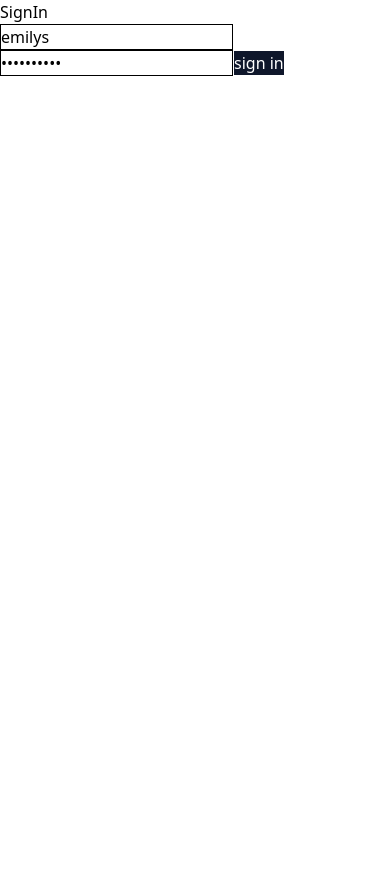
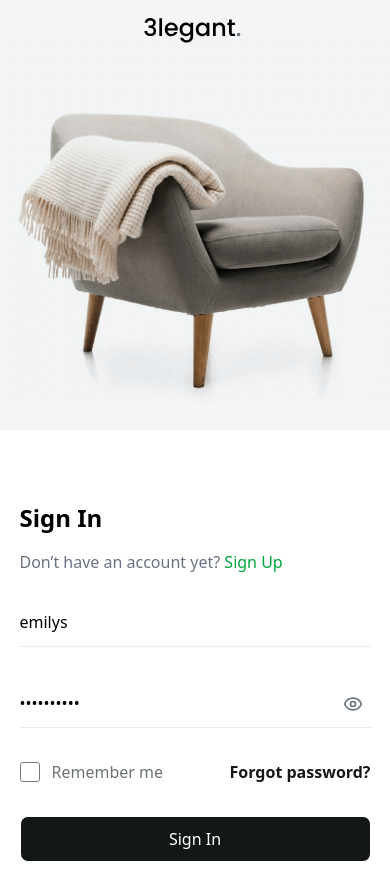
Before and after one commit to QobiljonDeveloper/e-commerce, a React (Vite) app: page /sign-in in a window 390 px wide. Before the commit the page ends 844 px from the top, so only its background shows below. Built offline with nearby package versions, Linux system fonts and the light colour scheme.

Commit message:
my section is done

```diff
--- a/src/pages/account/index.tsx
+++ b/src/pages/account/index.tsx
@@ -1,21 +1,131 @@
-import { memo, useEffect } from 'react';
-import { api } from '../../api';
-import { useDispatch } from 'react-redux';
-import { removeToken } from '../../lib/features/authSlice';
+import { memo, useEffect, useState } from "react";
+import { api } from "../../api";
+import { useDispatch } from "react-redux";
+import { removeToken } from "../../lib/features/authSlice";
+import type { IUser } from "../../types";
+import profile_photo from "../../assets/profile-photo.svg";
 
 const Account = () => {
-  const dispatch = useDispatch()
-  useEffect(()=>{
+  const dispatch = useDispatch();
+  const [data, setData] = useState<IUser | null>(null);
+  const [selected, setSelected] = useState("Account");
+
+  useEffect(() => {
     api
       .get("/auth/me")
-      .then()
-      .catch(()=> {
-        dispatch(removeToken())
-      })
-  }, [])
+      .then((res) => setData(res.data))
+      .catch(() => {
+        dispatch(removeToken());
+      });
+  }, []);
+
+  const menuItems = [
+    { label: "Account" },
+    { label: "Address" },
+    { label: "Orders" },
+    { label: "Wishlist" },
+    { label: "Log Out", action: () => dispatch(removeToken()) },
+  ];
+
   return (
-    <div className="Index">
-      <h2>Account</h2>
+    <div className="container py-10 md:py-20">
+      <p className="text-[32px] md:text-[54px] text-center font-medium mb-10 md:mb-20">
+        My Account
+      </p>
+
+      {data && (
+        <div className="grid grid-cols-1 lg:grid-cols-4 gap-8">
+          <div className="bg-py py-8 px-4 rounded-lg lg:col-span-1">
+            <div className="flex flex-col gap-3 items-center">
+              <div className="relative size-20 rounded-full">
+                <img
+                  src={data.image}
+                  alt={data.firstName}
+                  className="rounded-full size-20 object-cover"
+                />
+                <span className="absolute -bottom-1 -right-2 bg-black outline-2 outline-white size-8 rounded-full flex items-center justify-center">
+                  <img src={profile_photo} alt="" />
+                </span>
+              </div>
+
+              <p className="text-[18px] md:text-[20px] font-medium text-center">
+                {data.firstName} {data.lastName}
+              </p>
+            </div>
+
+            <div className="hidden md:flex flex-col gap-5 mt-10 text-left">
+              {menuItems.map((item, idx) => (
+                <p
+                  key={idx}
+                  className={`text-[16px] cursor-pointer ${
+                    selected === item.label
+                      ? "font-semibold border-b pb-2"
+                      : "font-medium text-[#6C7275]"
+                  }`}
+                  onClick={() => {
+                    setSelected(item.label);
+                    if (item.action) item.action();
+                  }}
+                >
+                  {item.label}
+                </p>
+              ))}
+            </div>
+
+            <div className="mt-8 md:hidden">
+              <select
+                value={selected}
+                onChange={(e) => {
+                  const value = e.target.value;
+                  setSelected(value);
+                  if (value === "Log Out") {
+                    dispatch(removeToken());
+                  }
+                }}
+                className="w-full p-2 rounded-md border border-gray-300"
+              >
+                {menuItems.map((item, idx) => (
+                  <option key={idx} value={item.label}>
+                    {item.label}
+                  </option>
+                ))}
+              </select>
+            </div>
+          </div>
+
+          <div className="lg:col-span-3 p-4 md:p-8 bg-white">
+            <div className="grid grid-cols-1 sm:grid-cols-2 gap-6 text-sm">
+              <div>
+                <p className="text-gray-400">Email</p>
+                <p className="font-medium">{data.email}</p>
+              </div>
+              <div>
+                <p className="text-gray-400">Phone</p>
+                <p className="font-medium">{data.phone}</p>
+              </div>
+              <div>
+                <p className="text-gray-400">Birth Date</p>
+                <p className="font-medium">{data.birthDate}</p>
+              </div>
+              <div>
+                <p className="text-gray-400">Company</p>
+                <p className="font-medium">
+                  {data.company.title} – {data.company.name}
+                </p>
+              </div>
+            </div>
+
+            <div className="mt-8">
+              <p className="text-gray-400 text-sm">Address</p>
+              <p className="font-medium">
+                {data.address.address}, {data.address.city},{" "}
+                {data.address.state} {data.address.postalCode},{" "}
+                {data.address.country}
+              </p>
+            </div>
+          </div>
+        </div>
+      )}
     </div>
   );
 };
--- a/src/pages/sign-in/index.tsx
+++ b/src/pages/sign-in/index.tsx
@@ -4,13 +4,17 @@ import toast from "react-hot-toast";
 import { useDispatch } from "react-redux";
 import { setToken } from "../../lib/features/authSlice";
 import { useNavigate } from "react-router-dom";
+import loginImg from "../../assets/login.png";
+import logo from "../../assets/logo.svg";
+import { LuEye, LuEyeOff } from "react-icons/lu";
 
 const SignIn = () => {
   const [username, setUsername] = useState("emilys");
   const [password, setPassword] = useState("emilyspass");
   const [loading, setLoading] = useState(false);
-  const dispatch = useDispatch()
-  const navigate = useNavigate()
+  const [show, setShow] = useState(false);
+  const dispatch = useDispatch();
+  const navigate = useNavigate();
 
   const handleSubmit = (e: FormEvent<HTMLFormElement>) => {
     e.preventDefault();
@@ -21,35 +25,92 @@ const SignIn = () => {
       .then((res) => {
         toast.success("Welcome");
         dispatch(setToken(res.data.accessToken));
-        navigate("/account")
+        navigate("/account");
       })
       .catch((err) => {
         toast.error(err.response.data.message);
       })
       .finally(() => setLoading(false));
   };
+
   return (
-    <div className="Index">
-      <h2>SignIn</h2>
-      <form onSubmit={handleSubmit} action="">
+    <div className="flex flex-col lg:flex-row items-center gap-10 min-h-screen">
+      <div
+        className="w-full lg:w-1/2 h-[430px] lg:h-screen relative flex items-start"
+        style={{
+          backgroundImage: `url(${loginImg})`,
+          backgroundSize: "cover",
+          backgroundPosition: "center",
+        }}
+      >
+        <img src={logo} alt="Logo" className="mx-auto mt-4 lg:mt-8" />
+      </div>
+
+      <form
+        onSubmit={handleSubmit}
+        className="flex justify-center mx-auto flex-col w-[90%] sm:w-[70%] md:w-[50%] lg:w-[25%] py-8"
+      >
+        <h2 className="text-2xl font-bold mb-4">Sign In</h2>
+        <p className="mb-6 text-gray-500">
+          Don’t have an account yet?{" "}
+          <span className="text-green-600 cursor-pointer">Sign Up</span>
+        </p>
+
         <input
           value={username}
           onChange={(e) => setUsername(e.target.value)}
-          className="border"
+          placeholder="Your username or email address"
+          className="border-b border-[#E9ECEF] py-3 w-full focus:outline-none"
           type="text"
         />
-        <input
-          autoComplete="off"
-          value={password}
-          onChange={(e) => setPassword(e.target.value)}
-          className="border"
-          type="password"
-        />
+
+        <div className="relative mt-8">
+          <input
+            autoComplete="off"
+            value={password}
+            onChange={(e) => setPassword(e.target.value)}
+            placeholder="Password"
+            className="border-b border-[#E9ECEF] py-3 w-full focus:outline-none pr-10"
+            type={show ? "text" : "password"}
+          />
+          <button
+            type="button"
+            onClick={() => setShow(!show)}
+            className="absolute right-2 top-1/2 -translate-y-1/2 text-gray-500 cursor-pointer"
+          >
+            {show ? <LuEyeOff size={20} /> : <LuEye size={20} />}
+          </button>
+        </div>
+
+        <div className="flex items-center justify-between">
+          <div className="flex items-center gap-3 my-8">
+            <input
+              type="checkbox"
+              id="remember"
+              className="border border-[#6C7275] size-5"
+            />
+            <label
+              htmlFor="remember"
+              className="text-[#6C7275] text-[16px] font-normal select-none cursor-pointer"
+            >
+              Remember me
+            </label>
+          </div>
+
+          <p
+            className="relative inline-block text-sy font-semibold cursor-pointer
+        after:content-[''] after:absolute after:left-0 after:bottom-0 after:h-[2px]
+        after:bg-sy after:w-0 after:transition-all after:duration-500 hover:after:w-full"
+          >
+            Forgot password?
+          </p>
+        </div>
+
         <button
-          className="border bg-slate-900 text-white disabled:opacity-50"
+          className="border bg-sy py-2.5 rounded-[8px] text-white disabled:opacity-50 cursor-pointer"
           disabled={loading}
         >
-          {loading ? "loading..." : "sign in"}
+          {loading ? "loading..." : "Sign In"}
         </button>
       </form>
     </div>
--- /dev/null
+++ b/src/types/index.ts
@@ -0,0 +1,70 @@
+export interface IUser {
+  id: number;
+  firstName: string;
+  lastName: string;
+  maidenName: string;
+  age: number;
+  gender: string;
+  email: string;
+  phone: string;
+  username: string;
+  password: string;
+  birthDate: string;
+  image: string;
+  bloodGroup: string;
+  height: number;
+  weight: number;
+  eyeColor: string;
+  hair: {
+    color: string;
+    type: string;
+  };
+  ip: string;
+  address: {
+    address: string;
+    city: string;
+    state: string;
+    stateCode: string;
+    postalCode: string;
+    coordinates: {
+      lat: number;
+      lng: number;
+    };
+    country: string;
+  };
+  macAddress: string;
+  university: string;
+  bank: {
+    cardExpire: string;
+    cardNumber: string;
+    cardType: string;
+    currency: string;
+    iban: string;
+  };
+  company: {
+    department: string;
+    name: string;
+    title: string;
+    address: {
+      address: string;
+      city: string;
+      state: string;
+      stateCode: string;
+      postalCode: string;
+      coordinates: {
+        lat: number;
+        lng: number;
+      };
+      country: string;
+    };
+  };
+  ein: string;
+  ssn: string;
+  userAgent: string;
+  crypto: {
+    coin: string;
+    wallet: string;
+    network: string;
+  };
+  role: string;
+}
```
Also changed, not shown: src/assets/login.png (added), src/assets/profile-photo.svg (added).
